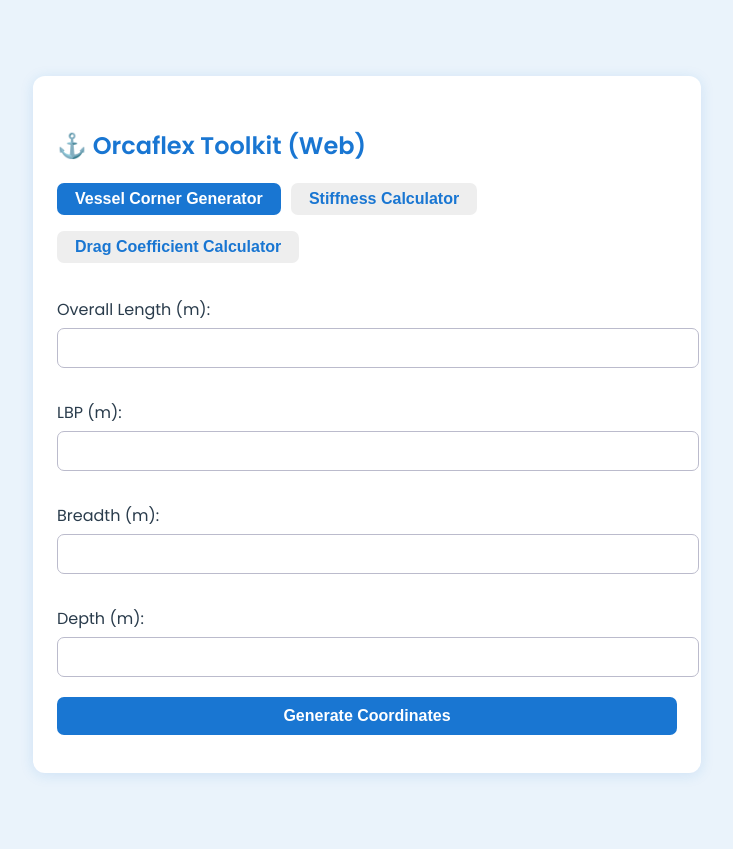
After one commit to SScofieldd/RAO_extractor, a Flask app: page /orcaflex-toolkit in a window 1280 px wide. The commit adds this page. Shown: the whole page, without its empty margins (273-1006 px from the left). Run offline with Flask 3, Linux system fonts and the light colour scheme; some libraries are stand-ins or nearby versions.

Commit message:
Enhanced Orcaflex Toolkit web app: output headers, copy buttons, and robust plotting

```diff
--- a/app.py
+++ b/app.py
@@ -105,6 +105,142 @@
 def google_verify():
     return send_from_directory('static', 'google9358c78bdb4eb68e.html')
 
+from flask import Flask, render_template, request, jsonify
+
+# ... (your existing code above)
+
+@app.route('/orcaflex-toolkit')
+def orcaflex_toolkit():
+    return render_template('orcaflex_toolkit.html')
+
+# Vessel Corner Generator (AJAX)
+@app.route('/orcaflex-toolkit/corner', methods=['POST'])
+def orcaflex_corner():
+    try:
+        overall_length = float(request.form['overall_length'])
+        lbp = float(request.form['lbp'])
+        breadth = float(request.form['breadth'])
+        depth = float(request.form['depth'])
+
+        def round_up(val, decimals=2):
+            import math
+            factor = 10 ** decimals
+            return math.ceil(val * factor) / factor
+        def truncate(val, decimals=2):
+            factor = 10 ** decimals
+            return int(val * factor) / factor
+
+        half_lbp = lbp / 2
+        half_breadth = breadth / 2
+        bow_x = round(overall_length / 2, 2)
+        z_top = round_up(0.508 * depth, 2)
+        z_bottom = truncate(-0.492 * depth, 2)
+
+        coords = [
+            (bow_x, 0, z_top),
+            (half_lbp - 5,  half_breadth, z_top),
+            (-half_lbp,     half_breadth, z_top),
+            (-half_lbp,    -half_breadth, z_top),
+            (half_lbp - 5, -half_breadth, z_top),
+            (half_lbp, 0, z_bottom),
+            (half_lbp - 5,  half_breadth, z_bottom),
+            (-half_lbp,     half_breadth, z_bottom),
+            (-half_lbp,    -half_breadth, z_bottom),
+            (half_lbp - 5, -half_breadth, z_bottom),
+        ]
+        result = "\n".join([f"{x:.2f}\t{y:.2f}\t{z:.2f}" for x, y, z in coords])
+        return jsonify(result=result)
+    except Exception as e:
+        return jsonify(result="⚠️ Error: " + str(e))
+
+# Stiffness Calculator (AJAX)
+@app.route('/orcaflex-toolkit/stiffness', methods=['POST'])
+def orcaflex_stiffness():
+    try:
+        D = float(request.form['d'])
+        Su = float(request.form['su'])
+        Nc = 5.14
+        z = 0.5 * D
+        ρ = float(request.form.get('rho', '0'))
+
+        Vk = (20 / D) * (Su + ρ * z)
+        Nk = (20 * Nc * Su) / D
+
+        result = f"Shear Stiffness (Vk): <b>{Vk:.6f}</b><br>Normal Stiffness (Nk): <b>{Nk:.6f}</b>"
+        return jsonify(result=result)
+    except Exception as e:
+        return jsonify(result="⚠️ Error: " + str(e))
+
+# Drag Coefficient Calculator (AJAX)
+@app.route('/orcaflex-toolkit/drag', methods=['POST'])
+def orcaflex_drag():
+    import numpy as np
+    try:
+        # Inputs
+        D = float(request.form['d'])
+        eps = float(request.form['epsilon'])
+        lambdaT = 1.0
+
+        # --- Constants and preliminary calculations ---
+        e_by_D = eps / D
+        E = e_by_D * 1000
+        lamR = 7 - 6 * np.exp(-0.11 * E)
+        log10_Reea = 5.55 + 0.19 * np.exp(-0.32 * (E**0.35))
+        log10_Reeb = 5.65 + 0.22 * np.exp(-0.7 * (E**0.5))
+        Reea = 10**log10_Reea
+        Reeb = 10**log10_Reeb
+        b = (4.5 / (1 + ((np.log10(E) - 0.15)**2) * 5)) + 4
+        CM = 1.04 - 0.47 * np.exp(-((0.9 * E) + 0.55 * (E**0.5))) + 0.11 * (1 - np.exp(-0.0008 * E**2))
+        CB = 1.1 - 0.83 * np.exp(-(0.01 * E + 0.34 * (E**0.5)))
+        n = 0.06 * np.exp(-0.04 * E**2)
+
+        ree_list = [
+            30000, 40000, 50000, 100000, 280000, 300000, 350000, 400000, 450000,
+            500000, 600000, 700000, 800000, 1000000, 1500000, 2000000,
+            5000000, 10000000, 20000000, 30000000
+        ]
+
+        rows = []
+        # Table 1: Cd*, R
+        cd_star_list, r_list = [], []
+        for Ree in ree_list:
+            Cd_star = 0.27 + 0.93 * np.exp(-1.65e-7 * (Ree * 1e-5)**10) if Ree < Reea else 0.27
+            R = np.log10(Ree / Reeb)
+            cd_star_list.append(Cd_star)
+            r_list.append(R)
+
+        # Table 2: f1, Cd, Cd*, lambdaR
+        f1_list, cd_list, cd_star2_list, lambdaR_list = [], [], [], []
+        for i, Ree in enumerate(ree_list):
+            R = r_list[i]
+            Cd_star1 = cd_star_list[i]
+            f1 = 1 - np.exp(-(R + 2 * b * R**2 - b * R**3))
+            Cd = f1 * (CM - CB) + CB - n * (1 - np.exp(-(0.5 * (R**2)**2)))
+            lambdaR = 1 + (lamR - 1) * (1 - np.exp(-5 * (Ree * 1e4)**2))
+            Cd_star2 = Cd_star1 if Ree < Reea else Cd
+
+            f1_list.append(f1)
+            cd_list.append(Cd)
+            cd_star2_list.append(Cd_star2)
+            lambdaR_list.append(lambdaR)
+
+        # Table 3: Re and Cd (final output)
+        re_list, final_cd_list = [], []
+        for i in range(len(ree_list)):
+            Re = ree_list[i] / (lambdaR_list[i] * lambdaT)
+            Cd = cd_star2_list[i] * (1 + 2 * eps / D)
+            re_list.append(Re)
+            final_cd_list.append(Cd)
+
+        # Prepare output table
+        table = "<b>Re</b>&emsp;<b>Cd</b><br>" + "<br>".join(
+            f"{re_list[i]:.2f}&emsp;{final_cd_list[i]:.4f}" for i in range(len(re_list))
+        )
+
+        return jsonify(result=f"<pre>{table}</pre>")
+    except Exception as e:
+        return jsonify(result="⚠️ Error: " + str(e))
+
 
 
 if __name__ == '__main__':
--- /dev/null
+++ b/templates/orcaflex_toolkit.html
@@ -0,0 +1,182 @@
+<!DOCTYPE html>
+<html lang="en">
+<head>
+  <meta charset="UTF-8" />
+  <title>Orcaflex Toolkit (Web Version)</title>
+  <meta name="viewport" content="width=device-width, initial-scale=1.0"/>
+  <link href="https://fonts.googleapis.com/css2?family=Poppins:wght@400;600&display=swap" rel="stylesheet">
+  <script src="https://cdn.plot.ly/plotly-latest.min.js"></script>
+  <style>
+    body { font-family: 'Poppins', Arial, sans-serif; background: #eaf3fb; color: #2a3c4c; padding: 24px;}
+    .container { background: #fff; max-width: 620px; margin: 44px auto; padding: 32px 24px 24px 24px; border-radius: 12px; box-shadow: 0 2px 14px #1976d222;}
+    h2 { color: #1976d2; }
+    label { margin-top: 18px; font-weight: 500; display: block;}
+    input, button { width: 100%; margin: 6px 0 14px 0; padding: 10px; font-size: 1em; border-radius: 7px; border: 1px solid #bbc; }
+    button, .copy-btn { background: #1976d2; color: #fff; font-weight: 600; cursor: pointer; border: none; transition: background 0.2s;}
+    button:hover, .copy-btn:hover { background: #125bb3; }
+    .result { background: #f5faff; border-left: 4px solid #1976d2; padding: 12px 18px; border-radius: 8px; font-family: monospace; margin-top: 14px; white-space: pre;}
+    .tab-btn { width:auto; display:inline-block; margin: 0 6px 16px 0; padding: 7px 18px; background: #eee; color: #1976d2; border: none; border-radius: 7px; font-weight: 600; cursor: pointer;}
+    .tab-btn.active { background: #1976d2; color: #fff;}
+    .hidden { display:none; }
+    .copy-btn { width:auto; padding: 6px 14px; margin: 10px 0 0 0; border-radius: 5px; font-size: 0.95em; float: right;}
+    .output-header { font-weight: bold; margin-bottom: 5px; color: #1976d2;}
+    #plotly-cd { margin-top: 18px;}
+  </style>
+</head>
+<body>
+  <div class="container">
+    <h2>⚓ Orcaflex Toolkit (Web)</h2>
+    <div>
+      <button class="tab-btn active" onclick="showTab('corner')">Vessel Corner Generator</button>
+      <button class="tab-btn" onclick="showTab('stiffness')">Stiffness Calculator</button>
+      <button class="tab-btn" onclick="showTab('drag')">Drag Coefficient Calculator</button>
+    </div>
+    <!-- Vessel Corner Generator -->
+    <div id="corner-tab">
+      <form id="corner-form" autocomplete="off">
+        <label>Overall Length (m): <input name="overall_length" type="number" step="0.01" required></label>
+        <label>LBP (m): <input name="lbp" type="number" step="0.01" required></label>
+        <label>Breadth (m): <input name="breadth" type="number" step="0.01" required></label>
+        <label>Depth (m): <input name="depth" type="number" step="0.01" required></label>
+        <button type="submit">Generate Coordinates</button>
+      </form>
+      <div class="output-header" id="corner-header" style="display:none;">Coordinates (X&nbsp;&nbsp;Y&nbsp;&nbsp;Z):</div>
+      <button class="copy-btn" id="corner-copy" style="display:none;" onclick="copyToClipboard('corner-result')">Copy</button>
+      <div id="corner-result" class="result" style="display:none;"></div>
+    </div>
+    <!-- Stiffness Calculator -->
+    <div id="stiffness-tab" class="hidden">
+      <form id="stiffness-form" autocomplete="off">
+        <label>Umbilical OD (D) in m: <input name="d" type="number" step="0.0001" required></label>
+        <label>Undrained Shear Strength (Su₀) in kPa: <input name="su" type="number" step="0.01" required></label>
+        <label><input type="checkbox" id="rho-checkbox"> Consider Shear Gradient (ρ)?</label>
+        <div id="rho-row" style="display:none;">
+          <label>Shear Gradient Value (ρ): <input name="rho" type="number" step="0.01"></label>
+        </div>
+        <button type="submit">Calculate Stiffness</button>
+      </form>
+      <div class="output-header" id="stiffness-header" style="display:none;">Results:</div>
+      <button class="copy-btn" id="stiffness-copy" style="display:none;" onclick="copyToClipboard('stiffness-result')">Copy</button>
+      <div id="stiffness-result" class="result" style="display:none;"></div>
+    </div>
+    <!-- Drag Coefficient Calculator -->
+    <div id="drag-tab" class="hidden">
+      <form id="drag-form" autocomplete="off">
+        <label>Cylinder Diameter (D) in m: <input name="d" type="number" step="0.0001" required></label>
+        <label>Surface Roughness (ε): <input name="epsilon" type="number" step="0.00001" required></label>
+        <button type="submit">Calculate Drag Coefficient Table</button>
+      </form>
+      <div class="output-header" id="drag-header" style="display:none;">Reynolds Number (Re) &nbsp;&nbsp; Drag Coefficient (Cd):</div>
+      <button class="copy-btn" id="drag-copy" style="display:none;" onclick="copyToClipboard('drag-result')">Copy</button>
+      <div id="drag-result" class="result" style="display:none;"></div>
+      <div id="plotly-cd" style="height:340px;width:100%;"></div>
+    </div>
+  </div>
+  <script>
+    // Tabs
+    function showTab(tab) {
+      document.getElementById('corner-tab').classList.toggle('hidden', tab!=='corner');
+      document.getElementById('stiffness-tab').classList.toggle('hidden', tab!=='stiffness');
+      document.getElementById('drag-tab').classList.toggle('hidden', tab!=='drag');
+      document.querySelectorAll('.tab-btn').forEach(btn => btn.classList.remove('active'));
+      document.querySelector('.tab-btn[onclick*="'+tab+'"]').classList.add('active');
+    }
+
+    // Copy to clipboard utility
+    function copyToClipboard(resultId) {
+      let text = document.getElementById(resultId).textContent || document.getElementById(resultId).innerText;
+      navigator.clipboard.writeText(text);
+      alert("Copied to clipboard!");
+    }
+
+    // Vessel Corner Generator (AJAX)
+    document.getElementById('corner-form').onsubmit = async function(e) {
+      e.preventDefault();
+      const fd = new FormData(this);
+      const res = await fetch('/orcaflex-toolkit/corner', {method:'POST',body:fd});
+      const data = await res.json();
+      document.getElementById('corner-header').style.display = 'block';
+      document.getElementById('corner-copy').style.display = 'inline-block';
+      document.getElementById('corner-result').style.display = 'block';
+      document.getElementById('corner-result').textContent = data.result;
+    };
+
+    // Stiffness Calculator logic (AJAX)
+    document.getElementById('rho-checkbox').onchange = function() {
+      document.getElementById('rho-row').style.display = this.checked ? 'block' : 'none';
+    };
+    document.getElementById('stiffness-form').onsubmit = async function(e) {
+      e.preventDefault();
+      const fd = new FormData(this);
+      fd.set('rho', document.getElementById('rho-checkbox').checked ? (fd.get('rho')||'2.0') : '0');
+      const res = await fetch('/orcaflex-toolkit/stiffness', {method:'POST',body:fd});
+      const data = await res.json();
+      document.getElementById('stiffness-header').style.display = 'block';
+      document.getElementById('stiffness-copy').style.display = 'inline-block';
+      document.getElementById('stiffness-result').style.display = 'block';
+      document.getElementById('stiffness-result').innerHTML = data.result;
+    };
+
+    // Drag Coefficient Calculator (AJAX) with robust plot
+    document.getElementById('drag-form').onsubmit = async function(e) {
+      e.preventDefault();
+      const fd = new FormData(this);
+      const res = await fetch('/orcaflex-toolkit/drag', {method:'POST',body:fd});
+      const data = await res.json();
+      document.getElementById('drag-header').style.display = 'block';
+      document.getElementById('drag-copy').style.display = 'inline-block';
+      document.getElementById('drag-result').style.display = 'block';
+      document.getElementById('drag-result').innerHTML = data.result;
+
+      // Robust table parsing
+      let re_vals = [], cd_vals = [];
+      let text = data.result.replace(/<[^>]+>/g, ''); // Remove HTML
+      text = text.replace(/&emsp;/g, ' '); // Replace HTML space entities
+      text = text.replace(/\s{2,}/g, ' '); // Replace multiple spaces with one
+      let lines = text.trim().split('\n');
+      for(let line of lines) {
+        // Skip header lines
+        if (line.toLowerCase().includes('re') && line.toLowerCase().includes('cd')) continue;
+        let parts = line.trim().split(/[\s\t]+/);
+        if(parts.length>=2) {
+          let re = parseFloat(parts[0].replace(/,/g, ''));
+          let cd = parseFloat(parts[1]);
+          if (!isNaN(re) && !isNaN(cd)) {
+            re_vals.push(re);
+            cd_vals.push(cd);
+          }
+        }
+      }
+      // Only plot if we have data
+      if (re_vals.length > 0 && cd_vals.length > 0) {
+        Plotly.newPlot('plotly-cd', [{
+          x: re_vals,
+          y: cd_vals,
+          mode: 'lines+markers',
+          marker: {color: '#1976d2'},
+          line: {width: 3},
+          name: 'Cd vs Re'
+        }], {
+          margin: {l:55,r:20,b:55,t:30},
+          xaxis: {title: 'Reynolds Number (Re)', type: 'log', autorange: true, tickformat: ',.0f'},
+          yaxis: {title: 'Drag Coefficient (Cd)', autorange: true},
+          plot_bgcolor: '#f5faff',
+          paper_bgcolor: '#fff',
+          font: {family:'Poppins, Arial', size:14},
+          title: 'Drag Coefficient vs Reynolds Number'
+        }, {responsive: true});
+      } else {
+        Plotly.newPlot('plotly-cd', [], {
+          margin: {l:55,r:20,b:55,t:30},
+          xaxis: {title: 'Reynolds Number (Re)', type: 'log', autorange: true, tickformat: ',.0f'},
+          yaxis: {title: 'Drag Coefficient (Cd)', autorange: true},
+          plot_bgcolor: '#f5faff',
+          paper_bgcolor: '#fff',
+          font: {family:'Poppins, Arial', size:14},
+          title: 'Drag Coefficient vs Reynolds Number'
+        });
+      }
+    };
+  </script>
+</body>
+</html>
```
Also changed, not shown: templates/home.html (+5 -3 lines).
